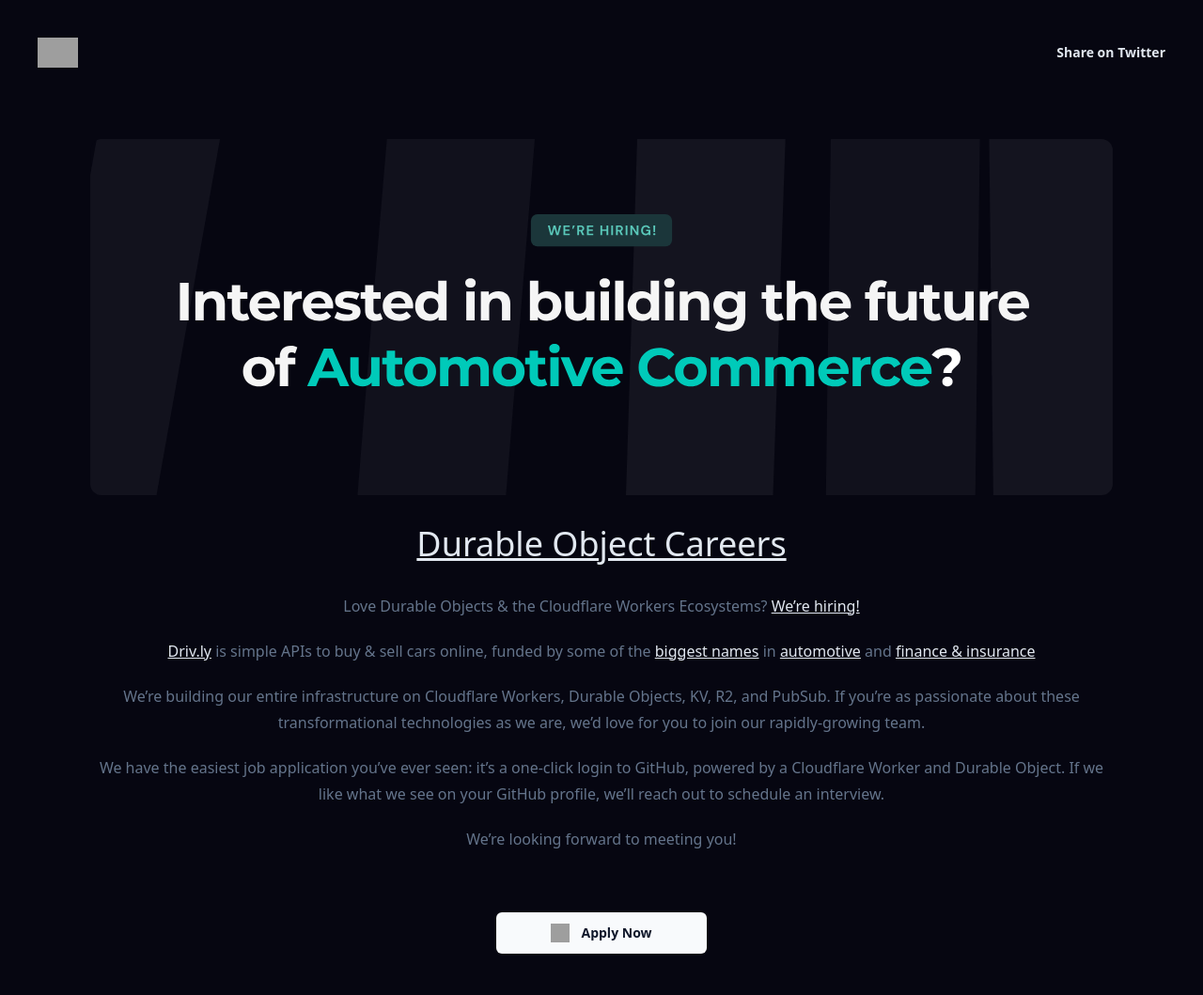
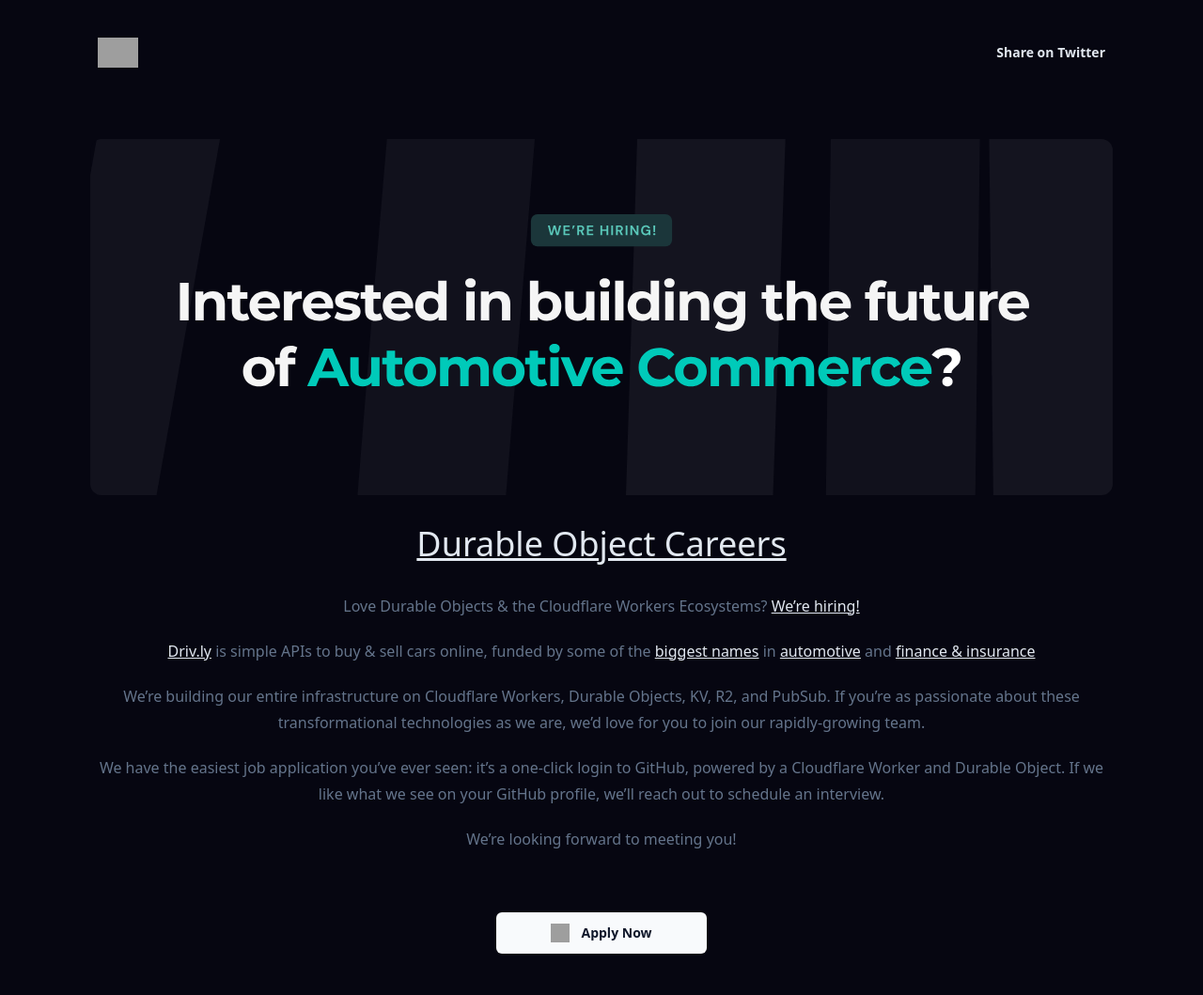
Before and after one commit to drivly/careers.do, a Jekyll site: the page built from README.md, in a window 1280 px wide. Shown: the whole page at 94% size. Built offline with Jekyll 4.4.1, drawn with Linux system fonts in a browser that asks for light colours; nearby versions of some CDN libraries; our own code applies the rules of GitHub Pages for plain Markdown files; grey boxes are pictures that could not be loaded.

Commit message:
updated margins + content width

```diff
--- a/_layouts/default.html
+++ b/_layouts/default.html
@@ -10,7 +10,7 @@
 
 <body>
   <header class="absolute inset-x-0 top-0 h-16 py-10">
-    <div class="mx-auto max-w-7xl px-4 sm:px-6 lg:px-10">
+    <div class="mx-auto max-w-6xl px-4 sm:px-6 lg:px-10">
       <nav class="relative z-50 flex justify-between items-center">
         <div>
           <a aria-label="Home" href="https://driv.ly" target="_blank">
@@ -29,47 +29,8 @@
 
   <div class="relative flex min-h-screen flex-col justify-center overflow-hidden bg-[#060611] py-4 sm:py-1">
     <div class="mx-auto max-w-6xl px-4 mt-6 sm:py-10 text-center sm:px-6 lg:px-8">
-      <!-- Call Out -->
-      <!-- <div class="mx-auto py-5">
-        <span
-          class="inline-flex items-center px-2.5 py-0.5 rounded-md text-sm font-medium bg-[#00cab9]/25 text-[#00cab2]">
-          We're hiring!
-        </span>
-      </div> -->
-
-      <!-- Title Text -->
-      <!-- <h1 class="mx-auto max-w-5xl font-bold tracking-tight text-slate-50 md:text-6xl text-4xl">
-        Interested in building the future of
-        <span class="relative whitespace-nowrap">
-          <svg aria-hidden="true" viewBox="0 0 418 42"
-            class="absolute top-2/3 left-0 h-[0.58em] w-full fill-[#00cab9]/20" preserveAspectRatio="none">
-            <path
-              d="M203.371.916c-26.013-2.078-76.686 1.963-124.73 9.946L67.3 12.749C35.421 18.062 18.2 21.766 6.004 25.934 1.244 27.561.828 27.778.874 28.61c.07 1.214.828 1.121 9.595-1.176 9.072-2.377 17.15-3.92 39.246-7.496C123.565 7.986 157.869 4.492 195.942 5.046c7.461.108 19.25 1.696 19.17 2.582-.107 1.183-7.874 4.31-25.75 10.366-21.992 7.45-35.43 12.534-36.701 13.884-2.173 2.308-.202 4.407 4.442 4.734 2.654.187 3.263.157 15.593-.78 35.401-2.686 57.944-3.488 88.365-3.143 46.327.526 75.721 2.23 130.788 7.584 19.787 1.924 20.814 1.98 24.557 1.332l.066-.011c1.201-.203 1.53-1.825.399-2.335-2.911-1.31-4.893-1.604-22.048-3.261-57.509-5.556-87.871-7.36-132.059-7.842-23.239-.254-33.617-.116-50.627.674-11.629.54-42.371 2.494-46.696 2.967-2.359.259 8.133-3.625 26.504-9.81 23.239-7.825 27.934-10.149 28.304-14.005.417-4.348-3.529-6-16.878-7.066Z">
-            </path>
-          </svg>
-          <span class="relative text-[#00cab9]">Automotive Commerce</span>
-        </span>
-        ?
-      </h1> -->
-       <!-- Content -->
       <div class="mx-auto mt-6 max-w-6xl text-md tracking-loose text-slate-500 prose py-6 prose-a:text-slate-200">
         {{ content }}
-
-        <!-- Love Durable Objects & the Cloudflare Workers Ecosystems? We're hiring!
-
-        Driv.ly is simple APIs to buy & sell cars online, funded by some of the biggest names in automotive and finance
-        & insurance
-
-        We're building our entire infrastructure on Cloudflare Workers, Durable Objects, KV, R2, and PubSub. If you're
-        as passionate about these transformational technologies as we are, we'd love for you to join our rapidly-growing
-        team.
-
-        We have the easiest job application you've ever seen: it's a one-click login to GitHub, powered by a Cloudflare
-        Worker and Durable Object. If we like what we see on your GitHub profile, we'll reach out to schedule an
-        interview.
-
-        We're looking forward to meeting you! -->
-
       </div>
 
       <!-- Apply CTA -->
```
